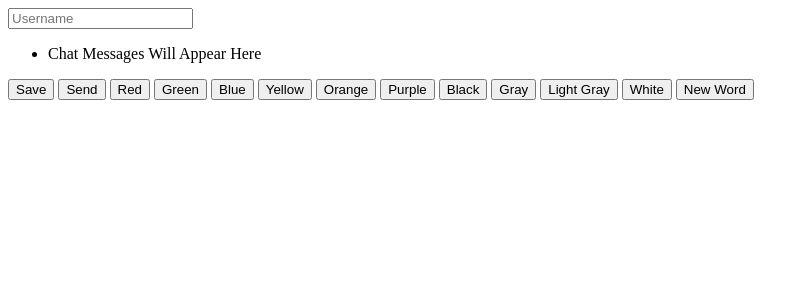
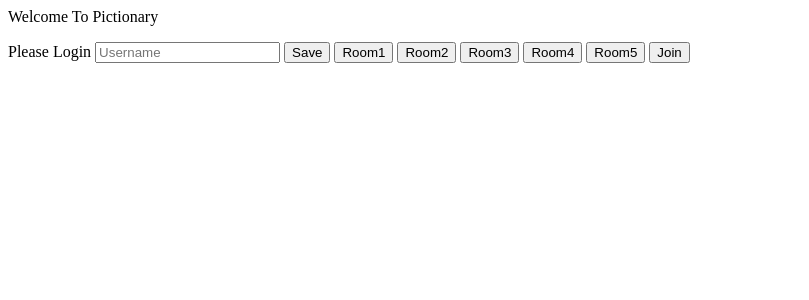
Before and after one commit to RandxmStranger/Pictionary, a Flask app: page / in a window 1280 px wide. Shown: the top 300 px of the page, without its empty margins (0-809 px from the left). Run offline with Flask 2, Linux system fonts and the light colour scheme; some libraries are stand-ins or nearby versions.

Commit message:
Made advances to the login page

```diff
--- a/static/loginapp.js
+++ b/static/loginapp.js
@@ -1 +1,5 @@
 var socket = io.connect('http://' + document.domain + ':' + location.port);
+
+function join() {
+  socket.emit('join', room, username)
+}
--- a/templates/login.html
+++ b/templates/login.html
@@ -4,6 +4,7 @@
         <script src="https://code.jquery.com/jquery-3.6.0.min.js" integrity="sha256-/xUj+3OJU5yExlq6GSYGSHk7tPXikynS7ogEvDej/m4=" crossorigin="anonymous"></script>
         <meta charset="utf-8">
         <link href="/static/loginstyle.css" rel="stylesheet">
+        <script src= "/static/loginapp.js"></script>
         <title>
             Online Pictionary
         </title>
@@ -11,27 +12,18 @@
     </head>
 
 
+    <p id="title">Welcome To Pictionary</p>
+    <p2 id="title2">Please Login</p2>
+
     <input id = "username" placeholder="Username" type="text"></input>
-    <p id="title"></p>
 
-    <ul id="chat">
-        <li>Chat Messages Will Appear Here</li>
-    </ul>
+    <button id="sumbit" type="button" onclick="namesubmit()">Save</button>
 
-    <button id="namesubmit" type="button" onclick="namesubmit()">Save</button>
-    <button id="chatsubmit" type="button" onclick="chatsubmit()">Send</button>
-    <button id="red" type="button" onclick="red()">Red</button>
-    <button id="green" type="button" onclick="green()">Green</button>
-    <button id="blue" type="button" onclick="blue()">Blue</button>
-    <button id="yellow" type="button" onclick="yellow()">Yellow</button>
-    <button id="orange" type="button" onclick="orange()">Orange</button>
-    <button id="purple" type="button" onclick="purple()">Purple</button>
-    <button id="black" type="button" onclick="black()">Black</button>
-    <button id="gray" type="button" onclick="gray()">Gray</button>
-    <button id="gray2" type="button" onclick="gray2()">Light Gray</button>
-    <button id="white" type="button" onclick="white()">White</button>
+    <button id="room1" type="menu" onclick="room1()">Room1</button>
+    <button id="room2" type="menu" onclick="room2()">Room2</button>
+    <button id="room3" type="menu" onclick="room3()">Room3</button>
+    <button id="room4" type="menu" onclick="room4()">Room4</button>
+    <button id="room5" type="menu" onclick="room5()">Room5</button>
+    <button id="join" type="button" onclick="join()">Join</button>
 
-    <button id = "word" type="button" onclick="changeWord()">New Word</button>
-
-    <script src= "/static/loginapp.js"></script>
 </html>
```
